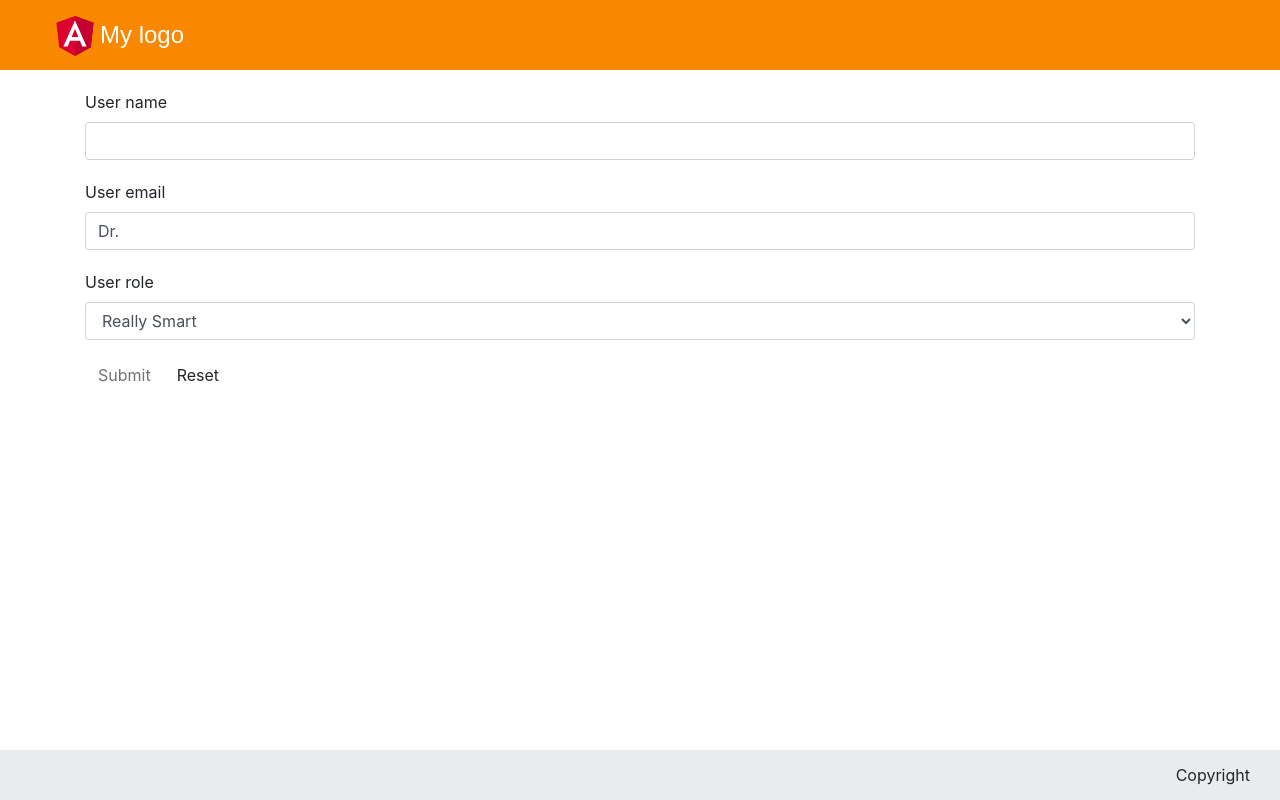
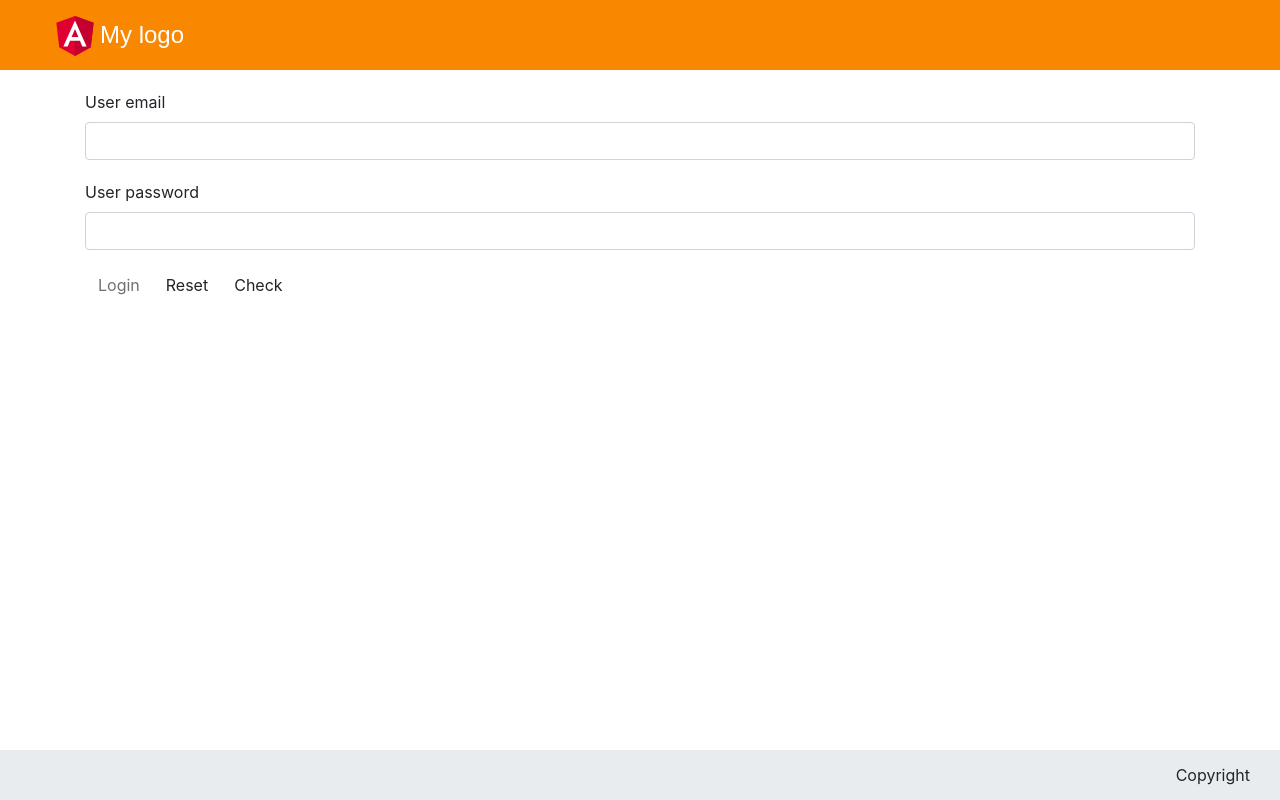
Before and after one commit to Sambl4/Angular_2018Q2, an Angular app: page /authorization in a window 1280 px wide. Built offline with nearby package versions, Linux system fonts and the light colour scheme.

Commit message:
refactor(auth component): add form with validation

```diff
--- a/src/app/authorization/authorization/authorization.component.html
+++ b/src/app/authorization/authorization/authorization.component.html
@@ -41,10 +41,17 @@
   </div>
 </div> -->
 
-<form #authForm="ngForm">
-  <div [hidden]="authForm.submitted">
+<form #authForm="ngForm" [class.cross-validation-error]="authForm.valid">
+  <!-- <div [hidden]="authForm.submitted"> -->
     <div class="cross-validation" [class.cross-validation-error]="authForm.errors?.identityRevealed && (authForm.touched || authForm.dirty)">
+<!-- User email -->
       <div class="form-group">
+        <label for="email">User email</label>
+        <input id="email" class="form-control"
+              name="email" [(ngModel)]="user.email" >
+      </div>
+<!-- User name -->
+      <div class="form-group" *ngIf="needRegister">
         <label for="name">User name</label>
         <input id="name" name="name" class="form-control"
               required minlength="4"
@@ -62,11 +69,52 @@
 
         </div>
       </div>
+<!-- User role -->
+      <div class="form-group" *ngIf="needRegister">
+        <label for="role">User role</label>
+        <select id="role" name="role" class="form-control"
+            required [(ngModel)]="user.role" #role="ngModel" >
+          <option *ngFor="let p of roles" [value]="p">{{p}}</option>
+        </select>
 
+        <div *ngIf="role.errors && role.touched" class="alert alert-danger">
+          <div *ngIf="role.errors.required">role is required.</div>
+        </div>
+      </div>
+<!-- User password -->
       <div class="form-group">
-        <label for="email">User email</label>
-        <input id="email" class="form-control"
-              name="email" [(ngModel)]="user.email" >
+        <label for="pass">User password</label>
+        <input id="pass" name="pass" class="form-control"
+              required
+              [(ngModel)]="user.pass" #pass="ngModel" >
+
+        <div *ngIf="pass.invalid && (pass.dirty || pass.touched)"
+            class="alert alert-danger">
+
+          <div *ngIf="pass.errors.required">
+            Password is required.
+          </div>
+
+        </div>
+      </div>
+<!-- Confirm pass -->
+      <div class="form-group" *ngIf="needRegister">
+        <label for="confirmPass">Confirm password</label>
+        <input id="confirmPass" name="confirmPass" class="form-control"
+              required minlength="4"
+              [(ngModel)]="user.confirmPass" #confirmPass="ngModel" >
+
+        <div *ngIf="confirmPass.invalid && (confirmPass.dirty || confirmPass.touched)"
+            class="alert alert-danger">
+
+          <div *ngIf="confirmPass.errors.required">
+            Password is required.
+          </div>
+          <div *ngIf="confirmPass.errors.minlength">
+            Password must be at least 4 characters long.
+          </div>
+
+        </div>
       </div>
 
       <div *ngIf="authForm.errors?.identityRevealed && (authForm.touched || authForm.dirty)" class="cross-validation-error-message alert alert-danger">
@@ -74,7 +122,7 @@
       </div>
     </div>
 
-    <div class="form-group">
+    <!-- <div class="form-group" *ngIf="needRegister">
       <label for="role">User role</label>
       <select id="role" name="role" class="form-control"
               required [(ngModel)]="user.role" #role="ngModel" >
@@ -84,16 +132,18 @@
       <div *ngIf="role.errors && role.touched" class="alert alert-danger">
         <div *ngIf="role.errors.required">role is required.</div>
       </div>
-    </div>
+    </div> -->
 
-    <button type="submit" class="btn btn-default"
-            [disabled]="authForm.invalid">Submit</button>
+    <button class="btn btn-default"
+            [disabled]="authForm.invalid" (click)="login()">Login</button>
     <button type="button" class="btn btn-default"
             (click)="authForm.resetForm({})">Reset</button>
-  </div>
+    <button type="button" class="btn btn-default"
+            (click)="check(authForm)">Check</button>
+  <!-- </div> -->
 
-  <div class="submitted-message" *ngIf="authForm.submitted">
+  <!-- <div class="submitted-message" *ngIf="authForm.submitted">
     <p>You've submitted your user, {{ authForm.value.name }}!</p>
     <button (click)="authForm.resetForm({})">Add new user</button>
-  </div>
+  </div> -->
 </form>
--- a/src/app/authorization/authorization/authorization.component.ts
+++ b/src/app/authorization/authorization/authorization.component.ts
@@ -3,6 +3,7 @@ import { Component, OnInit } from '@angular/core';
 import { Router } from '@angular/router';
 
 import { AuthorizationService } from '../authorization.service';
+import { User } from '../../model/user.model';
 
 @Component({
   selector: 'app-authorization',
@@ -23,6 +24,17 @@ export class AuthorizationComponent implements OnInit {
     userPass: string,
     userConfirmPass: string,
   };
+
+  public confirmPass: boolean;
+  public roles = ['User', 'Manager'];
+  public user: User = {
+      id: Date.now(),
+      email: '',
+      firstName: '',
+      lastName: '',
+      pass: '',
+      role: this.roles[0]
+    };
   constructor(private authorizationService: AuthorizationService, private router: Router) { }
 
   ngOnInit() {
@@ -35,17 +47,26 @@ export class AuthorizationComponent implements OnInit {
       userPass: null,
       userConfirmPass: null,
     };
+
+
   }
-  roles = ['Really Smart', 'Super Flexible', 'Weather Changer'];
 
-  user = {
-    email: 'Dr.',
-    name: '',
-    mainPass: 'Dr. What',
-    role: this.roles[0]
-  };
+  // user = {
 
-  login(event: Event) {
+  //   email: '',
+  //   name: '',
+  //   pass: '',
+  //   role: this.roles[0]
+  // };
+
+  check(value) {
+    console.log(value.controls.email.status)
+    this.user.email ? value.controls.email.status = 'VALID' :
+          value.controls.email.status = 'INVALID'
+    console.log(value)
+  }
+
+  login() {
     // if (this.authOptions && this.authOptions.userMail && this.authOptions.userPass) {
     //   this.isValid = this.authorizationService.Login(this.authOptions);
     //     if(this.isValid) {
@@ -60,7 +81,7 @@ export class AuthorizationComponent implements OnInit {
     // this.isValidated = true;
     // event.preventDefault();
     // event.stopPropagation();
-    console.log(event)
+    console.log(this.user)
   }
 
   registration() {
```
Also changed, not shown: src/app/model/user.model.ts (+6 -3 lines).
